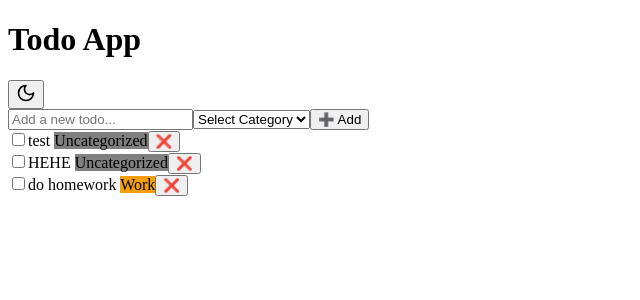
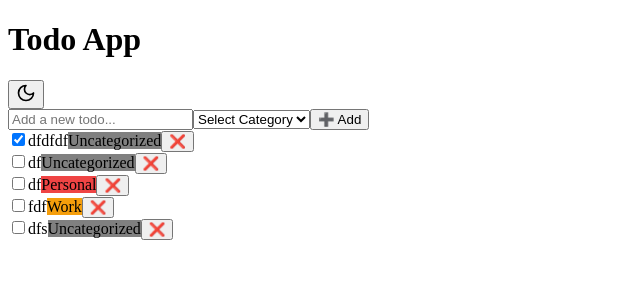
Before and after one commit to Rafael-Creator-max/redux_opdracht_exam, a React (Vite) app: page / in a window 1280 px wide. Shown: the top 300 px of the page, without its empty margins (0-640 px from the left). Built offline with nearby package versions, Linux system fonts and the light colour scheme; data requests are answered from the project's data file; the HTML template or start-up script is replaced by a standard one.

Commit message:
sonnar added

```diff
--- a/package.json
+++ b/package.json
@@ -16,9 +16,11 @@
     "class-variance-authority": "^0.7.1",
     "clsx": "^2.1.1",
     "lucide-react": "^0.482.0",
+    "next-themes": "^0.4.6",
     "react": "^19.0.0",
     "react-dom": "^19.0.0",
     "react-redux": "^9.2.0",
+    "sonner": "^2.0.1",
     "tailwind-merge": "^3.0.2",
     "tailwindcss": "^4.0.14",
     "tailwindcss-animate": "^1.0.7"
--- a/src/App.tsx
+++ b/src/App.tsx
@@ -1,3 +1,4 @@
+import { Toaster } from "@/components/ui/sonner";
 import Layout from "./components/Layout";
 import { ThemeProvider } from "./components/ThemeProvider";
 import TodoList from "./components/ui/Todos";
@@ -7,6 +8,7 @@ const App = () => {
     <>
       <ThemeProvider>
         <Layout>
+          <Toaster position="top-right" richColors />{" "}
           <div className="flex flex-col items-center justify-center min-h-svh">
             <TodoList />
           </div>
--- a/src/components/ui/Todo.tsx
+++ b/src/components/ui/Todo.tsx
@@ -1,7 +1,7 @@
 import React from "react";
 import { Badge } from "@/components/ui/badge";
 import { useUpdateTodoMutation } from "../../api/todoApi";
-
+import { toast } from "sonner";
 export interface TodoProps {
   id: string;
   text: string;
@@ -29,41 +29,58 @@ const Todo: React.FC<TodoProps> = ({
     color: "gray",
   };
 
+  //  Show notification when toggling todo
+  const handleToggle = async () => {
+    await updateTodo({
+      id,
+      text,
+      category,
+      description,
+      completed: !completed,
+    });
+
+    toast(`${text} is now ${completed ? "incomplete" : "done"}`, {
+      description: `You have updated this task.`,
+    });
+  };
+
   return (
     <div className="flex items-center justify-between p-3 bg-white shadow rounded-md mb-2">
-      {/*  Checkbox for toggling completed */}
+      {/* ✅ Checkbox for toggling completed */}
       <input
         type="checkbox"
         checked={completed}
-        onChange={() =>
-          updateTodo({
-            id,
-            text,
-            category,
-            description,
-            completed: !completed, //  Only toggle "completed"
-          })
-        }
+        onChange={handleToggle} // ✅ Added notification for toggle
         className="cursor-pointer"
       />
 
-      {/* Todo Text */}
+      {/* ✅ Todo Text */}
       <span
         className={`flex-grow ${
           completed ? "line-through text-gray-600" : "text-black font-medium"
         }`}
       >
-        {text || "Untitled Todo"} {/* Prevent empty text */}
+        {text || "Untitled Todo"}
       </span>
 
-      {/* Category Badge (Now always has a valid value) */}
+      {/* ✅ Category Badge (Now always has a valid value) */}
       <Badge style={{ backgroundColor: matchedCategory.color }}>
         {matchedCategory.name}
       </Badge>
 
-      {/*  Delete Button (No e.preventDefault) */}
+      {/* ✅ Delete Button (Now with a notification) */}
       <button
-        onClick={() => onDelete(id)}
+        onClick={() => {
+          onDelete(id);
+          toast(`${text} has been deleted`, {
+            description: `You have removed this task.`,
+            duration: 5000, // Optional duration
+            action: {
+              label: "Undo",
+              onClick: () => console.log("Undo delete action"), // Optional undo action
+            },
+          });
+        }}
         className="p-1 text-red-500 hover:text-red-700"
       >
         ❌
--- a/src/components/ui/Todos.tsx
+++ b/src/components/ui/Todos.tsx
@@ -1,9 +1,13 @@
-// import React, { useState } from "react";
+// import React, { useState, useEffect } from "react";
+// import { useSelector, useDispatch } from "react-redux";
+// import { toast } from "sonner";
 // import {
-//   useGetTodosQuery,
-//   useGetCategoriesQuery,
-//   useAddTodoMutation,
-// } from "../../api/todoApi";
+//   fetchTodos,
+//   addTodo,
+//   deleteTodo,
+//   selectTodos,
+// } from "../../slices/todoslice";
+// import { RootState } from "../../store/store"; //  Import RootState for correct types
 // import Todo from "./Todo";
 
 // interface TodoType {
@@ -20,55 +24,64 @@
 // }
 
 // const Todos: React.FC = () => {
-//   const { data: todosRaw, error, isLoading } = useGetTodosQuery(undefined);
-//   const { data: categories } = useGetCategoriesQuery(undefined);
-//   const [addTodo] = useAddTodoMutation();
+//   const dispatch = useDispatch();
+//   const todos = useSelector((state: RootState) => selectTodos(state));
+//   const categories: CategoryType[] = [
+//     //  Dummy categories for now, should come from API
+//     { name: "Work", color: "#f59e0b" },
+//     { name: "Personal", color: "#ef4444" },
+//     { name: "Shopping", color: "#3b82f6" },
+//     { name: "Health", color: "#10b981" },
+//     { name: "Learning", color: "#8b5cf6" },
+//   ];
 
-//   //  Convert category string into full object
-//   const todos = todosRaw?.map((todo: TodoType) => ({
-//     ...todo,
-//     category: categories?.find(
-//       (cat: CategoryType) => cat.name === todo.category
-//     ) || {
-//       name: "Uncategorized",
-//       color: "gray",
-//     },
-//   }));
-
-//   // State for adding a new todo
 //   const [newTodo, setNewTodo] = useState("");
 //   const [selectedCategory, setSelectedCategory] = useState("");
 
-//   const handleAddTodo = async () => {
+//   // Fetch todos only once on load
+//   useEffect(() => {
+//     dispatch(fetchTodos() as any);
+//   }, [dispatch]);
+
+//   const handleAddTodo = () => {
 //     if (!newTodo) return;
 
-//     //  Find category object by name (to get color)
-//     const matchedCategory = categories?.find(
-//       (cat: CategoryType) => cat.name === selectedCategory
-//     ) || {
-//       name: "Uncategorized",
-//       color: "gray",
-//     };
-
-//     await addTodo({
+//     const newTodoItem: TodoType = {
 //       id: crypto.randomUUID(),
 //       text: newTodo,
 //       completed: false,
-//       category: matchedCategory.name,
-//       description: "",
+//       category: selectedCategory,
+//     };
+
+//     dispatch(addTodo(newTodoItem));
+//     toast.success(`Todo Added: "${newTodo}"`, { duration: 5000 });
+
+//     // Sync with API in the background
+//     fetch("http://localhost:3001/todos", {
+//       method: "POST",
+//       headers: { "Content-Type": "application/json" },
+//       body: JSON.stringify(newTodoItem),
 //     });
-//     refetch();
 
 //     setNewTodo("");
 //   };
 
-//   if (isLoading) return <p>Loading todos...</p>;
-//   if (error) return <p>Failed to load todos.</p>;
+//   const handleDelete = (id: string, todoText: string) => {
+//     dispatch(deleteTodo(id));
+//     toast.error(`Todo Deleted: "${todoText}"`, { duration: 5000000 });
+
+//     //  Sync with API in the background
+//     fetch(`http://localhost:3001/todos/${id}`, {
+//       method: "DELETE",
+//     });
+//   };
 
 //   return (
 //     <div className="max-w-2xl mx-auto">
-//       {/*  Add Todo Input & Button */}
-//       <div className="flex items-center gap-2 mb-4">
+//       <form
+//         onSubmit={(e) => e.preventDefault()}
+//         className="flex items-center gap-2 mb-4"
+//       >
 //         <input
 //           type="text"
 //           placeholder="Add a new todo..."
@@ -76,135 +89,20 @@
 //           onChange={(e) => setNewTodo(e.target.value)}
 //           className="flex-grow p-2 border rounded-md"
 //         />
-//         <select
-//           value={selectedCategory}
-//           onChange={(e) => setSelectedCategory(e.target.value)}
-//           className="p-2 border rounded-md"
-//         >
-//           <option value="">Select Category</option>
-//           {categories?.map((cat: CategoryType) => (
-//             <option key={cat.name} value={cat.name}>
-//               {cat.name}
-//             </option>
-//           ))}
-//         </select>
 //         <button
 //           onClick={handleAddTodo}
 //           className="p-2 bg-black text-white rounded-md"
 //         >
 //           ➕ Add
 //         </button>
-//       </div>
+//       </form>
 
-//       {/* ✅ Todo List */}
-//       {todos?.map((todo: TodoType) => (
-//         <Todo key={todo.id} {...todo} categories={categories || []} />
-//       ))}
-
-//       {/* ✅ Pagination & Stats */}
-//       <div className="flex justify-between mt-6 text-gray-600">
-//         <p>Total: {todos?.length} todos</p>
-//         <p>
-//           Active: {todos?.filter((t: TodoType) => !t.completed).length} todos •
-//           Completed: {todos?.filter((t: TodoType) => t.completed).length} todos
-//         </p>
-//       </div>
-//     </div>
-//   );
-// };
-
-// export default Todos;
-// import React, { useState } from "react";
-// import {
-//   useGetTodosQuery,
-//   useGetCategoriesQuery,
-//   useAddTodoMutation,
-//   useDeleteTodoMutation, // ✅ Import delete mutation
-// } from "../../api/todoApi";
-// import Todo from "./Todo";
-
-// interface TodoType {
-//   id: string;
-//   text: string;
-//   completed: boolean;
-//   category?: string;
-//   description?: string;
-// }
-
-// const Todos: React.FC = () => {
-//   const { data: todos, isLoading, error } = useGetTodosQuery(undefined);
-//   const { data: categories } = useGetCategoriesQuery(undefined);
-//   const [addTodo] = useAddTodoMutation();
-//   const [deleteTodo] = useDeleteTodoMutation(); // ✅ Restore delete mutation
-
-//   const [newTodo, setNewTodo] = useState("");
-//   const [selectedCategory, setSelectedCategory] = useState("");
-
-//   // ✅ Fix handleAddTodo
-//   const handleAddTodo = async (event: React.FormEvent) => {
-//     event.preventDefault(); //  Stops form from refreshing the page why not workingggggg
-
-//     if (!newTodo) return;
-
-//     await addTodo({
-//       id: crypto.randomUUID(),
-//       text: newTodo,
-//       completed: false,
-//       category: selectedCategory,
-//       description: "",
-//     });
-
-//     setNewTodo("");
-//   };
-
-//   // ✅ Restore delete functionality
-//   const handleDelete = async (id: string) => {
-//     await deleteTodo(id);
-//   };
-
-//   if (isLoading) return <p>Loading todos...</p>;
-//   if (error) return <p>Failed to load todos.</p>;
-
-//   return (
-//     <div className="max-w-2xl mx-auto">
-//       {/* ✅ Add Todo Input & Button */}
-//       <div className="flex items-center gap-2 mb-4">
-//         <form onSubmit={handleAddTodo} className="flex items-center gap-2 mb-4">
-//           <input
-//             type="text"
-//             placeholder="Add a new todo..."
-//             value={newTodo}
-//             onChange={(e) => setNewTodo(e.target.value)}
-//             className="flex-grow p-2 border rounded-md"
-//           />
-//           <select
-//             value={selectedCategory}
-//             onChange={(e) => setSelectedCategory(e.target.value)}
-//             className="p-2 border rounded-md"
-//           >
-//             <option value="">Select Category</option>
-//             {categories?.map((cat: { name: string; color: string }) => (
-//               <option key={cat.name} value={cat.name}>
-//                 {cat.name}
-//               </option>
-//             ))}
-//           </select>
-//           <button
-//             onClick={handleAddTodo} // ✅ Pass function directly (React handles event automatically)
-//             className="p-2 bg-black text-white rounded-md"
-//           >
-//             ➕ Add
-//           </button>
-//         </form>
-//       </div>
-
-//       {/* ✅ Todo List */}
 //       {todos?.map((todo: TodoType) => (
 //         <Todo
 //           key={todo.id}
 //           {...todo}
-//           categories={categories || []}
-//           onDelete={handleDelete}
+//           categories={categories} //  Now passing categories correctly
+//           onDelete={() => handleDelete(todo.id, todo.text)}
 //         />
 //       ))}
 //     </div>
@@ -212,13 +110,17 @@
 // };
 
 // export default Todos;
-import React, { useState } from "react";
+import React, { useState, useEffect } from "react";
+import { useSelector, useDispatch } from "react-redux";
+import { toast } from "sonner";
 import {
-  useGetTodosQuery,
-  useGetCategoriesQuery,
-  useAddTodoMutation,
-  useDeleteTodoMutation,
-} from "../../api/todoApi";
+  fetchTodos,
+  addTodo,
+  deleteTodo,
+  selectTodos,
+} from "../../slices/todoslice";
+import { RootState } from "../../store/store"; // Import RootState for correct types
+import { useGetCategoriesQuery } from "../../api/todoApi"; //  Restore API Fetch
 import Todo from "./Todo";
 
 interface TodoType {
@@ -230,40 +132,59 @@ interface TodoType {
 }
 
 const Todos: React.FC = () => {
-  const { data: todos, isLoading, error } = useGetTodosQuery(undefined);
-  const { data: categories } = useGetCategoriesQuery(undefined);
-  const [addTodo] = useAddTodoMutation();
-  const [deleteTodo] = useDeleteTodoMutation();
+  const dispatch = useDispatch();
+  const todos = useSelector((state: RootState) => selectTodos(state));
+
+  //  Fetch categories from API
+  const { data: categories = [] } = useGetCategoriesQuery(undefined);
 
   const [newTodo, setNewTodo] = useState("");
   const [selectedCategory, setSelectedCategory] = useState("");
 
-  const handleAddTodo = async (event: React.FormEvent) => {
-    event.preventDefault(); //  Stops form from refreshing the page i hope
+  //  Fetch todos only once on load
+  useEffect(() => {
+    dispatch(fetchTodos() as any);
+  }, [dispatch]);
 
+  const handleAddTodo = () => {
     if (!newTodo) return;
 
-    await addTodo({
+    const newTodoItem: TodoType = {
       id: crypto.randomUUID(),
       text: newTodo,
       completed: false,
       category: selectedCategory,
-      description: "",
+    };
+
+    dispatch(addTodo(newTodoItem));
+    toast.success(`Todo Added: "${newTodo}"`, { duration: 5000 });
+
+    //  Sync with API in the background
+    fetch("http://localhost:3001/todos", {
+      method: "POST",
+      headers: { "Content-Type": "application/json" },
+      body: JSON.stringify(newTodoItem),
     });
 
     setNewTodo("");
   };
 
-  const handleDelete = async (id: string) => {
-    await deleteTodo(id);
+  const handleDelete = (id: string, todoText: string) => {
+    dispatch(deleteTodo(id));
+    toast.error(`Todo Deleted: "${todoText}"`, { duration: 5000 });
+
+    //  Sync with API in the background
+    fetch(`http://localhost:3001/todos/${id}`, {
+      method: "DELETE",
+    });
   };
-
-  if (isLoading) return <p>Loading todos...</p>;
-  if (error) return <p>Failed to load todos.</p>;
 
   return (
     <div className="max-w-2xl mx-auto">
-      <form onSubmit={handleAddTodo} className="flex items-center gap-2 mb-4">
+      <form
+        onSubmit={(e) => e.preventDefault()}
+        className="flex items-center gap-2 mb-4"
+      >
         <input
           type="text"
           placeholder="Add a new todo..."
@@ -277,13 +198,16 @@ const Todos: React.FC = () => {
           className="p-2 border rounded-md"
         >
           <option value="">Select Category</option>
-          {categories?.map((cat: { name: string; color: string }) => (
+          {categories?.map((cat) => (
             <option key={cat.name} value={cat.name}>
               {cat.name}
             </option>
           ))}
         </select>
-        <button type="submit" className="p-2 bg-black text-white rounded-md">
+        <button
+          onClick={handleAddTodo}
+          className="p-2 bg-black text-white rounded-md"
+        >
           ➕ Add
         </button>
       </form>
@@ -292,8 +216,8 @@ const Todos: React.FC = () => {
         <Todo
           key={todo.id}
           {...todo}
-          categories={categories || []}
-          onDelete={handleDelete}
+          categories={categories} // ✅ Now categories are properly passed
+          onDelete={() => handleDelete(todo.id, todo.text)}
         />
       ))}
     </div>
--- /dev/null
+++ b/src/components/ui/sonner.tsx
@@ -0,0 +1,23 @@
+import { useTheme } from "next-themes"
+import { Toaster as Sonner, ToasterProps } from "sonner"
+
+const Toaster = ({ ...props }: ToasterProps) => {
+  const { theme = "system" } = useTheme()
+
+  return (
+    <Sonner
+      theme={theme as ToasterProps["theme"]}
+      className="toaster group"
+      style={
+        {
+          "--normal-bg": "var(--popover)",
+          "--normal-text": "var(--popover-foreground)",
+          "--normal-border": "var(--border)",
+        } as React.CSSProperties
+      }
+      {...props}
+    />
+  )
+}
+
+export { Toaster }
--- a/src/db.json
+++ b/src/db.json
@@ -1,25 +1,34 @@
 {
   "todos": [
     {
-      "id": "be0171d8-fe5d-4cbf-b6c9-192b3dedd8e5",
-      "text": "test",
-      "completed": false,
-      "category": "",
-      "description": ""
+      "id": "5218bf37-6248-43ab-8545-3689ccffce76",
+      "text": "dfdfdf",
+      "completed": true,
+      "category": ""
     },
     {
-      "id": "0d7580de-c2bf-439c-9029-c69eeeb6cfb5",
-      "text": "HEHE",
+      "id": "453d40f5-0e91-4942-80ae-26db0cdd7cbb",
+      "text": "df",
       "completed": false,
-      "category": "",
-      "description": ""
+      "category": ""
     },
     {
-      "id": "b776f5ed-204a-4df9-b944-cbb8506ef0fc",
-      "text": "do homework",
+      "id": "9e1f5c90-68ba-4ffa-9e15-19468049cfb1",
+      "text": "df",
       "completed": false,
-      "category": "Work",
-      "description": ""
+      "category": "Personal"
+    },
+    {
+      "id": "415ee648-bc68-49f5-bfd3-1847f1a59354",
+      "text": "fdf",
+      "completed": false,
+      "category": "Work"
+    },
+    {
+      "id": "67bc3270-02a8-48c8-865d-3a01933c653f",
+      "text": "dfs",
+      "completed": false,
+      "category": ""
     }
   ],
   "categories": [
--- a/src/slices/todoslice.ts
+++ b/src/slices/todoslice.ts
@@ -1,22 +1,32 @@
-import { createSlice, PayloadAction } from "@reduxjs/toolkit";
+
+import { createSlice, PayloadAction, createAsyncThunk } from "@reduxjs/toolkit";
+import { RootState } from "../store/store";
 
 interface Todo {
   id: string;
   text: string;
   completed: boolean;
-  category: string;
-  description: string;
+  category?: string;
 }
 
-interface TodoState {
+interface TodosState {
   todos: Todo[];
 }
 
-const initialState: TodoState = {
+const initialState: TodosState = {
   todos: [],
 };
 
-const todoSlice = createSlice({
+
+export const fetchTodos = createAsyncThunk<Todo[]>(
+  "todos/fetchTodos",
+  async () => {
+    const response = await fetch("http://localhost:3001/todos");
+    return await response.json();
+  }
+);
+
+const todosSlice = createSlice({
   name: "todos",
   initialState,
   reducers: {
@@ -24,14 +34,27 @@ const todoSlice = createSlice({
       state.todos.push(action.payload);
     },
     toggleTodo: (state, action: PayloadAction<string>) => {
-      const todo = state.todos.find((todo) => todo.id === action.payload);
-      if (todo) todo.completed = !todo.completed;
+      const todo = state.todos.find((t) => t.id === action.payload);
+      if (todo) {
+        todo.completed = !todo.completed;
+      }
     },
-    removeTodo: (state, action: PayloadAction<string>) => {
-      state.todos = state.todos.filter((todo) => todo.id !== action.payload);
+    deleteTodo: (state, action: PayloadAction<string>) => {
+      state.todos = state.todos.filter((t) => t.id !== action.payload);
     },
+  },
+  extraReducers: (builder) => {
+    builder.addCase(
+      fetchTodos.fulfilled,
+      (state, action: PayloadAction<Todo[]>) => {
+        state.todos = action.payload;
+      }
+    );
   },
 });
 
-export const { addTodo, toggleTodo, removeTodo } = todoSlice.actions;
-export default todoSlice.reducer;
+
+export const selectTodos = (state: RootState) => state.todos.todos;
+
+export const { addTodo, toggleTodo, deleteTodo } = todosSlice.actions;
+export default todosSlice.reducer;
```
Also changed, not shown: src/api/todoApi.tsx (+10 -6 lines), 2 other files (tests, documents, lock files or other folders).
